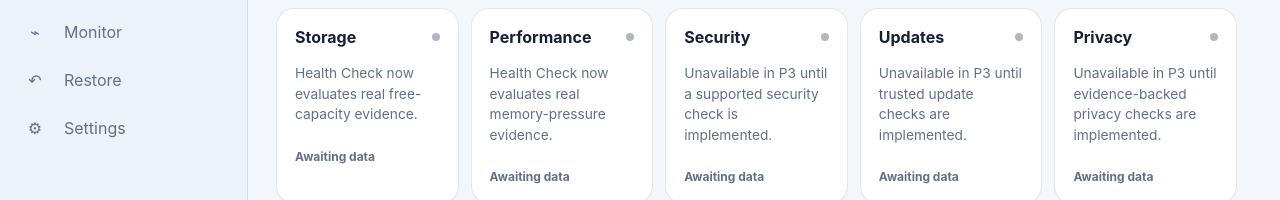
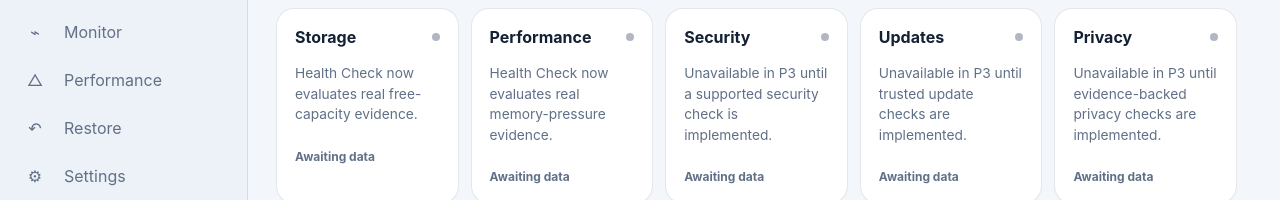
Before and after one commit to BlueDragon33/pc-manager-desktop, a React (Vite) app in the folder apps/desktop/: page / in a window 1280 px wide. Shown: the part 502-702 px from the top of the page. Built offline with nearby package versions, Linux system fonts and the light colour scheme.

Commit message:
feat(p12): add Performance navigation

```diff
--- a/apps/desktop/src/navigation.ts
+++ b/apps/desktop/src/navigation.ts
@@ -9,6 +9,7 @@ export type PageId =
   | "storage"
   | "duplicates"
   | "monitor"
+  | "performance"
   | "restore"
   | "settings";
 
@@ -101,6 +102,14 @@ export const NAV_ITEMS: NavItem[] = [
     icon: "⌁",
   },
   {
+    id: "performance",
+    label: "Performance",
+    shortLabel: "Optimize",
+    description:
+      "Correlate repeated resource use with startup, task, and service evidence.",
+    icon: "△",
+  },
+  {
     id: "restore",
     label: "Restore",
     shortLabel: "Restore",
```
